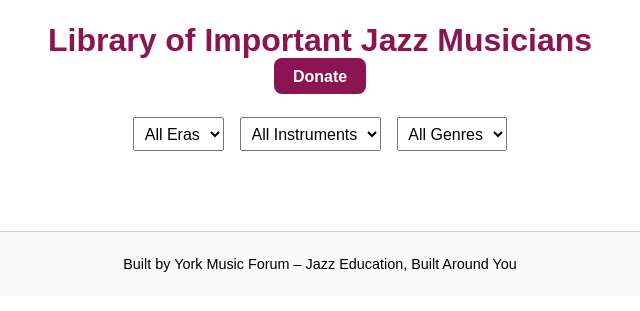
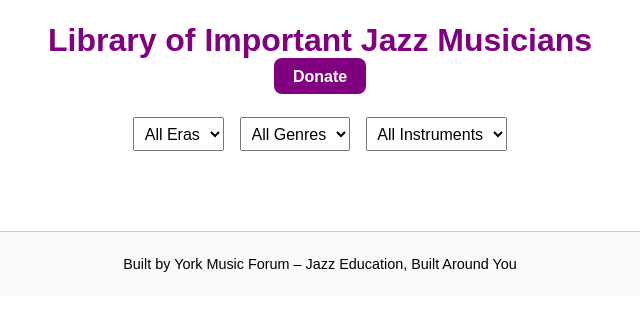
Before and after one commit to YorkMusicForum/jazz-musicians-app, a plain HTML site: page index.html in a window 1280 px wide. Shown: the part 109-420 px from the top of the page, without its empty margins (320-960 px from the left). Drawn offline with Linux system fonts and the light colour scheme; no server answers; a web font is replaced by a local one.

Commit message:
Update index.html

```diff
--- a/index.html
+++ b/index.html
@@ -22,14 +22,14 @@
     h1 {
       font-family: 'ABeeZee', sans-serif;
       font-size: 2rem;
-      color: #8b1453;
+      color: purple;
       margin-bottom: 0.5rem;
     }
     .donate {
       margin-top: 0.5rem;
     }
     .donate a {
-      background: #8b1453;
+      background: purple;
       color: white;
       padding: 0.6rem 1.2rem;
       border-radius: 8px;
@@ -73,7 +73,7 @@
     }
     .card h3 {
       font-family: 'ABeeZee', sans-serif;
-      color: #8b1453;
+      color: purple;
       margin-top: 0;
     }
     .card p {
@@ -102,11 +102,11 @@
     <select id="eraFilter">
       <option value="">All Eras</option>
     </select>
+    <select id="genreFilter">
+      <option value="">All Genres</option>
+    </select>
     <select id="instrumentFilter">
       <option value="">All Instruments</option>
-    </select>
-    <select id="genreFilter">
-      <option value="">All Genres</option>
     </select>
   </section>
 
@@ -149,8 +149,8 @@
       card.innerHTML = `
         <h3>${musician.Name}</h3>
         <p><strong>Instrument/Role:</strong> ${musician["Instrument/Role"]}</p>
+        <p><strong>Era:</strong> ${musician.Era}</p>
         <p><strong>Genre/Style:</strong> ${musician["Genre/Style"]}</p>
-        <p><strong>Era:</strong> ${musician.Era}</p>
         <p>${musician.Description}</p>
         <p><strong>Notable Recordings:</strong> ${musician["Notable Recordings"]}</p>
       `;
```
